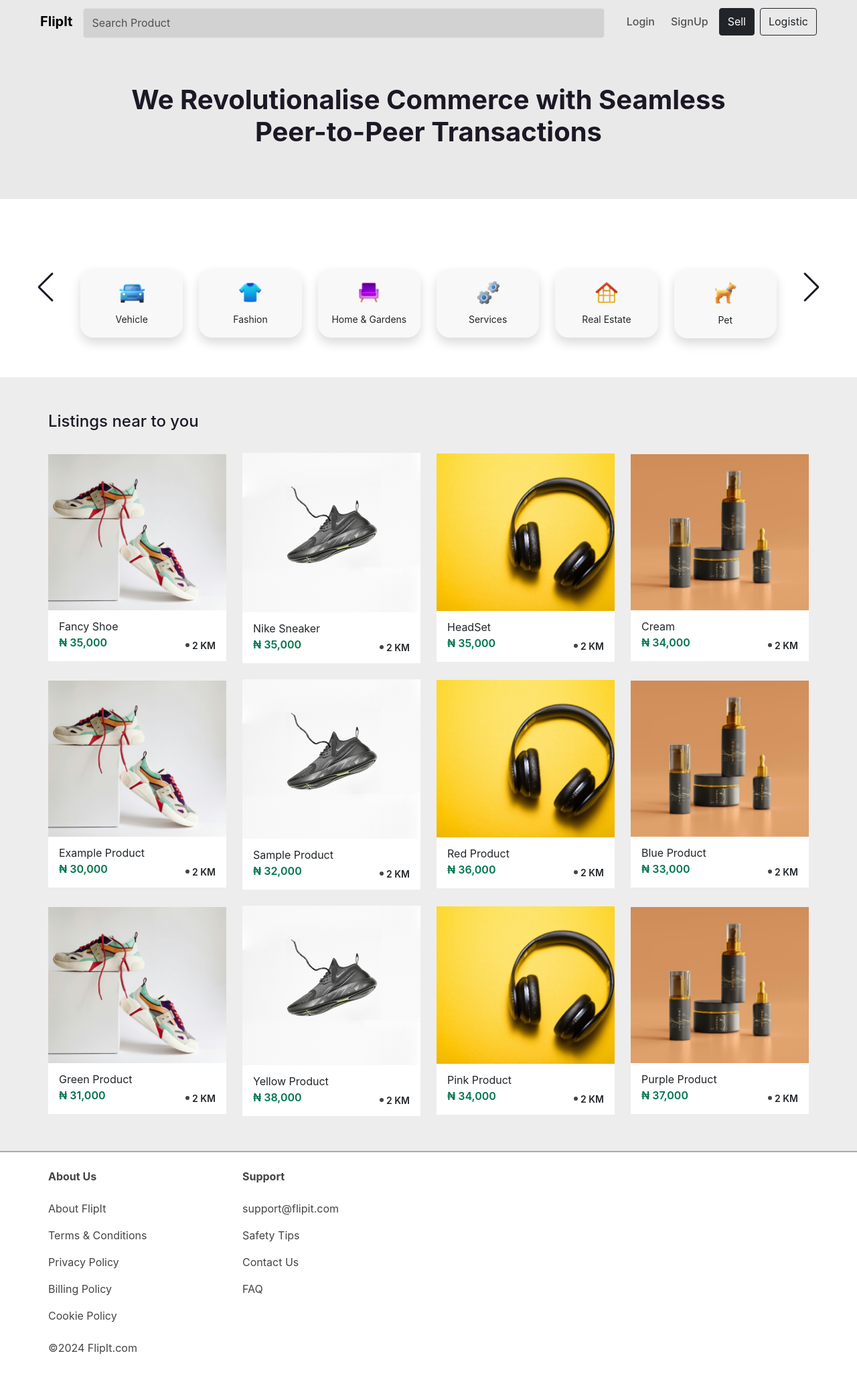
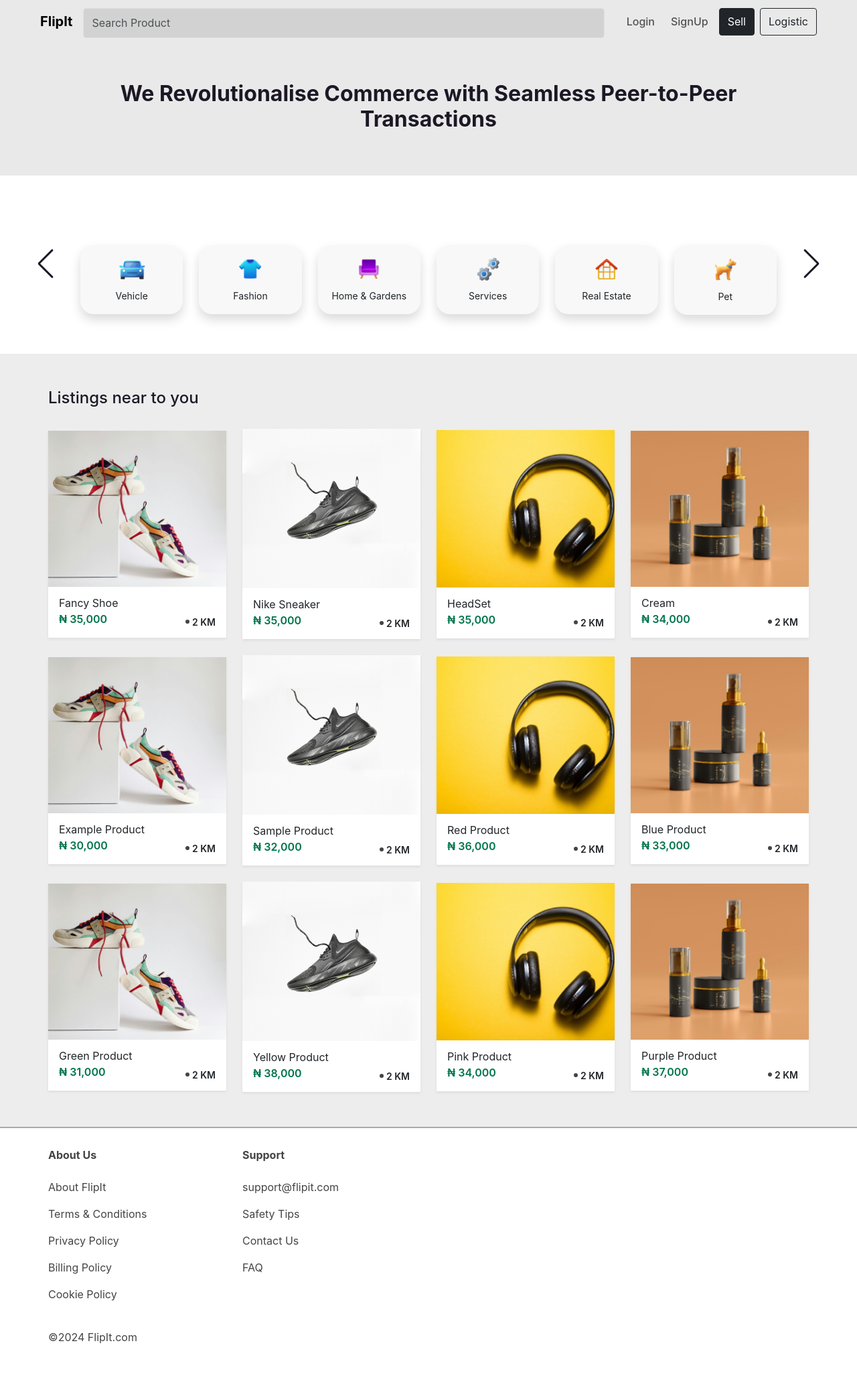
Before and after one commit to pesesu/fliptit-frotend, a React (Create React App) app: page / in a window 1280 px wide. Shown: the top 2060 px of the page at 67% size. Built offline with nearby package versions, Linux system fonts and the light colour scheme.

Commit message:
Modified Landing Page

```diff
--- a/src/components/Footer.jsx
+++ b/src/components/Footer.jsx
@@ -3,7 +3,7 @@ const Footer = () => {
   return (
     <div
       style={{ color: "#444444" }}
-      className="container-fluid mt-4 mb-5 footer-text"
+      className="container-fluid py-4 my-1 footer-text"
     >
       <div className="mx-md-5  row justify-content-center align-items-center">
         <div className="col-md-3">
@@ -32,7 +32,7 @@ const Footer = () => {
         </div>
         <div className="col-md-3"></div>
       </div>
-      <div className="row mx-md-5 mt-2">
+      <div className="row mx-md-5 mt-2 mt-md-4">
         <p className="">&copy;{currentYear} FlipIt.com</p>
       </div>
     </div>
--- a/src/pages/LandingPage.jsx
+++ b/src/pages/LandingPage.jsx
@@ -46,10 +46,10 @@ const LandingPage = () => {
         <Navbar />
 
         <div
-          style={{ padding: "60px 0" }}
-          className="d-flex justify-content-center font-bold display-3"
+          style={{ padding: "54px 0" }}
+          className="container px-2 px-md-0 py-4 py-md-5 mt-md-2 d-flex justify-content-center font-bold display-3"
         >
-          <p style={{ maxWidth: "60rem" }} className="text-center fs-1 fw-bold">
+          <p style={{ maxWidth: "60rem" }} className="text-center fs-2 fs-md-1 fw-bold">
             We Revolutionalise Commerce with Seamless Peer-to-Peer Transactions
           </p>
         </div>
@@ -115,8 +115,8 @@ const LandingPage = () => {
           <div className="row g-4 mx-md-5 align-items-center justify-content-center">
             <h4>Listings near to you</h4>
             {productsData.map((products) => (
-              <div key={products.id} className="col-md-4 col-lg-3 mt-4">
-                <div className="card product-cards">
+              <div key={products.id} className="col-sm-6 col-md-4 col-lg-3 mt-4">
+                <div className="card product-cards shadow-sm">
                   <img
                     src={products.imagePath}
                     className="img-fluid"
```
